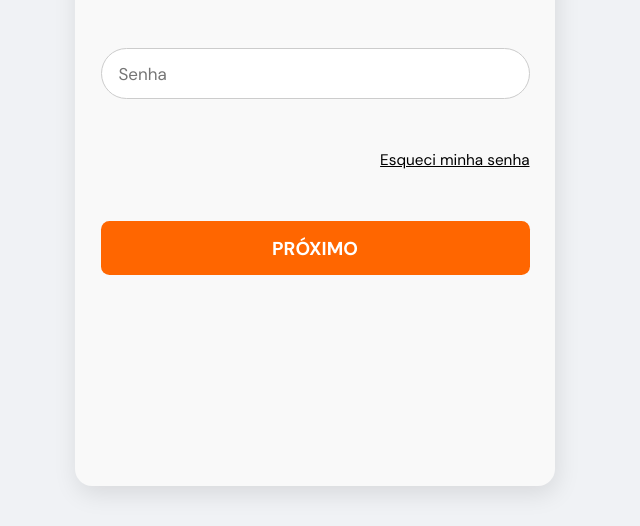
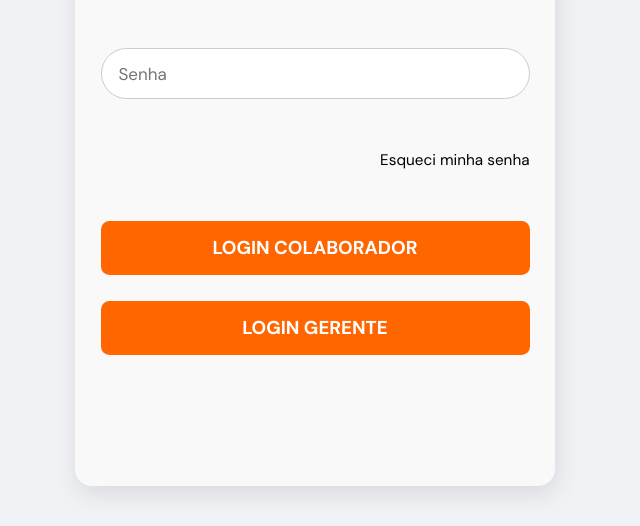
Before and after one commit to vitorolivacoelho/challengeJBS, a plain HTML site: page src/pages/login/login.html in a window 1280 px wide. Shown: the part 274-800 px from the top of the page, without its empty margins (325-965 px from the left). Drawn offline with Linux system fonts and the light colour scheme.

Commit message:
link das paginas

```diff
--- a/src/pages/cadastro/cadastro.css
+++ b/src/pages/cadastro/cadastro.css
@@ -1,4 +1,4 @@
-*{
+* {
     padding: 0;
     box-sizing: border-box;
     margin: 0;
@@ -14,7 +14,6 @@ body {
     min-height: 100vh;
     background-color: #f0f2f5;
     padding: 1rem;
-
 }
 
 .container {
@@ -98,7 +97,14 @@ footer {
     padding: 1.5rem 0;
 }
 
-button {
+footer a {
+
+    display: block;
+    text-decoration: none;
+    text-align: center;
+    line-height: 3rem;
+    cursor: pointer;
+
     width: 90%;
     max-width: 600px;
     height: 3rem;
@@ -109,3 +115,7 @@ button {
     font-size: 1.1rem;
     font-weight: bold;
 }
+
+footer a:hover {
+    background-color: #e65c00;
+}
--- a/src/pages/login/login.css
+++ b/src/pages/login/login.css
@@ -78,6 +78,8 @@ main {
     text-align: right;
     font-size: 0.9rem;
     color: #000000;
+    /* Adicione isto para remover o sublinhado do "Esqueci minha senha" */
+    text-decoration: none;
 }
 
 footer {
@@ -87,6 +89,7 @@ footer {
     width: 100%;
     padding: 1.5rem;
     flex: 3;
+    gap: 1.5rem;
     justify-content: flex-start;
 }
 
@@ -94,7 +97,13 @@ footer {
     width: 12rem;
 }
 
+
 .proximo {
+    display: block;
+    text-decoration: none;
+    text-align: center;
+    line-height: 3.2rem;
+
     width: 100%;
     height: 3.2rem;
     border: none;
--- a/src/pages/login/login.html
+++ b/src/pages/login/login.html
@@ -20,7 +20,8 @@
             <a href="" class="esqueci">Esqueci minha senha</a>
         </main>
         <footer>
-            <button class="proximo">PRÓXIMO</button>
+            <a href="/src/pages/home/home.html" class="proximo">LOGIN COLABORADOR</a>
+            <a href="/src/pages/dashboard/dashborad.html" class="proximo">LOGIN GERENTE</a>
         </footer>
     </div>
 </body>
```
Also changed, not shown: src/pages/cadastro/cadastro.html (+1 -1 lines), src/pages/dashboard/dashborad.html (+3 -3 lines), src/pages/home/home.html (+5 -3 lines), src/pages/rank/rank.html (+3 -3 lines), src/pages/vendascolaborador/vendas.html (+3 -3 lines).
